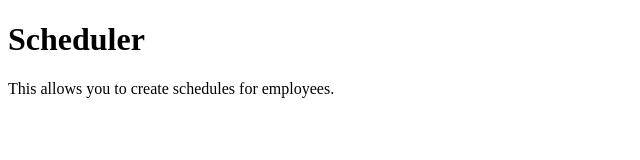
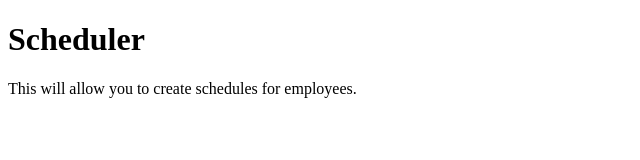
Before and after one commit to EpicenterPrograms/scheduler, a plain HTML site: page index.html in a window 1280 px wide. Shown: the full height of the page, 0-640 px from the left. Drawn offline with Linux system fonts and the light colour scheme; a small style sheet from the web is missing.

Commit message:
Update index.html

```diff
--- a/index.html
+++ b/index.html
@@ -14,7 +14,7 @@
 		</h1>
 		<main>
 			<section>
-				This allows you to create schedules for employees.
+				This will allow you to create schedules for employees.
 			</section>
 		</main>
 	</body>
```
